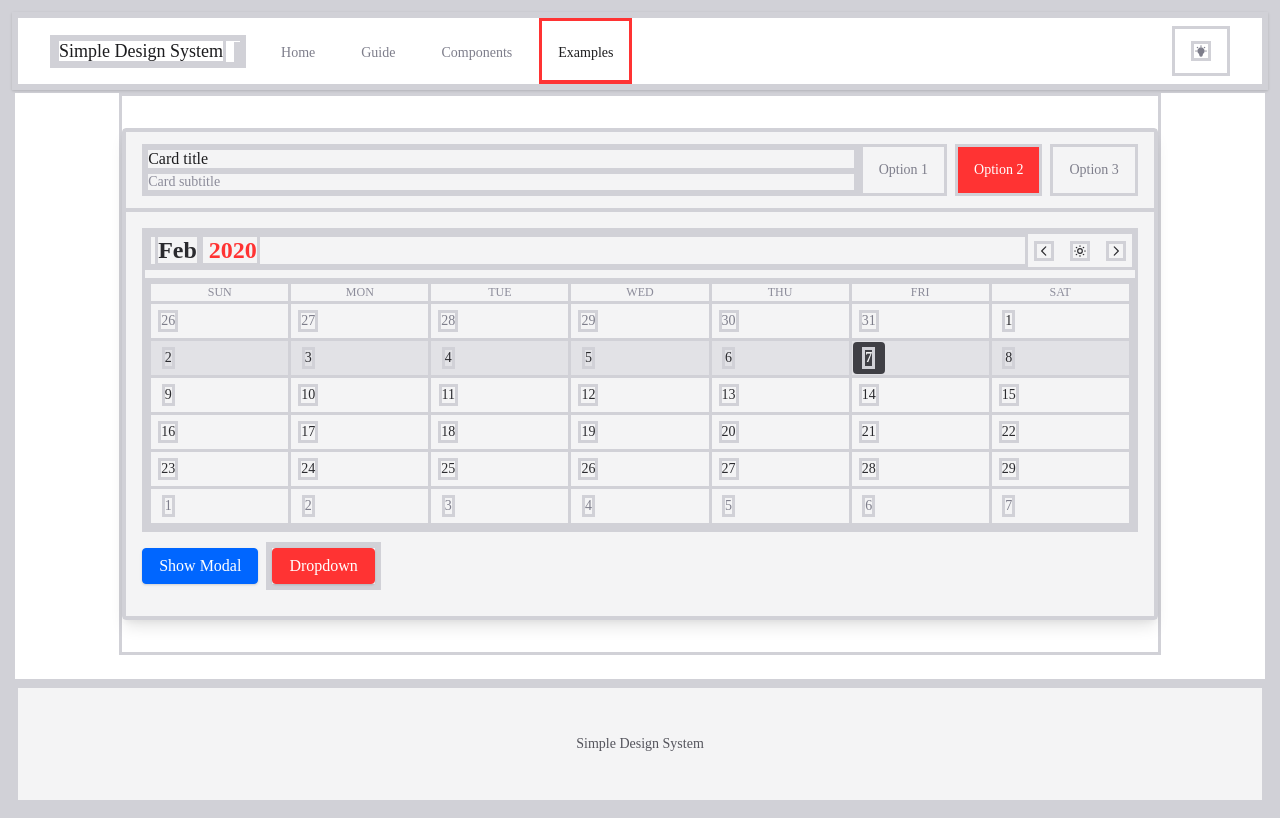
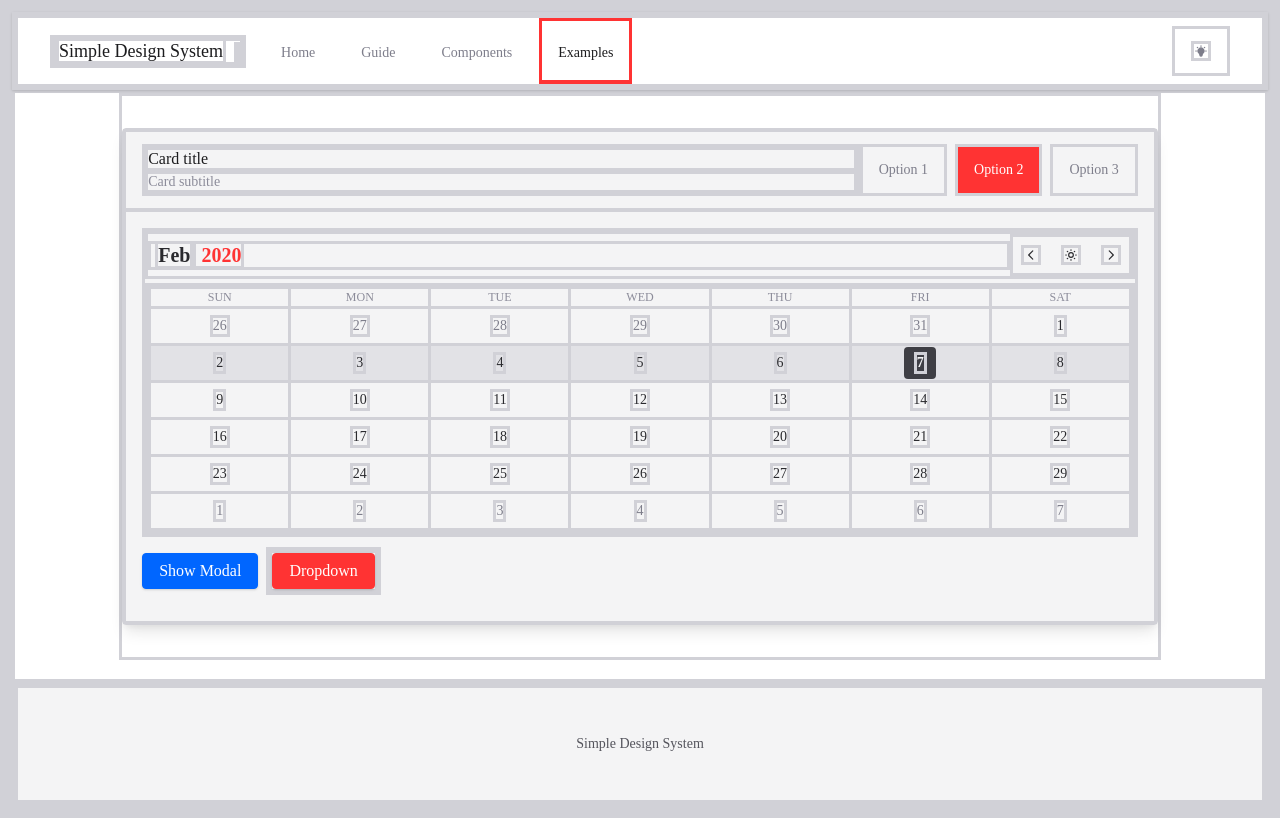
Before and after one commit to jshimkoski/simple-design-system, a Vue app: page /examples in a window 1280 px wide. Built offline with nearby package versions, Linux system fonts and the light colour scheme; no server answers; what tailwind-css-variables would draw is missing.

Commit message:
fix: fix calendar display bugs in desktop browsers and ios

```diff
--- a/simple-design-system/components/Calendar/Calendar.vue
+++ b/simple-design-system/components/Calendar/Calendar.vue
@@ -11,6 +11,7 @@
           <span class="year">{{ format(visibleDay, " yyyy") }}</span>
         </button>
       </div>
+      <div>
         <button
           class="btn-prev"
           title="Go to previous month"
@@ -46,7 +47,11 @@
             />
           </svg>
         </button>
-      <button class="btn-next" title="Go to next month" @click="goToNextMonth">
+        <button
+          class="btn-next"
+          title="Go to next month"
+          @click="goToNextMonth"
+        >
           <svg
             fill="none"
             stroke-linecap="round"
@@ -58,6 +63,7 @@
             <path d="M9 5l7 7-7 7" />
           </svg>
         </button>
+      </div>
     </header>
     <div class="calendar">
       <table>
@@ -478,15 +484,15 @@ export default Vue.extend({
  */
 
 header {
-  @apply flex mb-2;
+  @apply flex mb-1;
 }
 
 .title-wrapper {
-  @apply flex-grow;
+  @apply flex-grow my-auto;
 }
 
 .btn-title {
-  @apply text-left text-2xl font-semibold text-gray-900 py-0 px-1 border-0 bg-transparent rounded cursor-pointer;
+  @apply whitespace-no-wrap text-left text-xl font-semibold text-gray-900 py-0 px-1 border-0 bg-transparent rounded cursor-pointer;
 
   & .year {
     color: var(--cal-variant);
@@ -505,7 +511,7 @@ header {
 .btn-prev,
 .btn-next,
 .btn-today {
-  @apply text-base text-gray-900 bg-transparent border-0 rounded cursor-pointer;
+  @apply p-2 text-base text-gray-900 bg-transparent border-0 rounded cursor-pointer;
 
   &:hover,
   &:focus {
@@ -521,7 +527,7 @@ header {
   }
 
   svg {
-    @apply w-5 h-auto;
+    @apply w-5 h-5;
   }
 }
 
@@ -549,7 +555,7 @@ td {
 }
 
 .btn-date {
-  @apply flex text-sm h-8 w-8 text-gray-900 bg-transparent border-0 rounded items-center justify-center text-center cursor-pointer;
+  @apply flex mx-auto text-sm h-8 w-8 text-gray-900 bg-transparent border-0 rounded items-center justify-center text-center cursor-pointer;
 
   &:focus {
     @apply outline-none shadow-outline;
```
Lines whose indentation alone changed are shown as unchanged.
